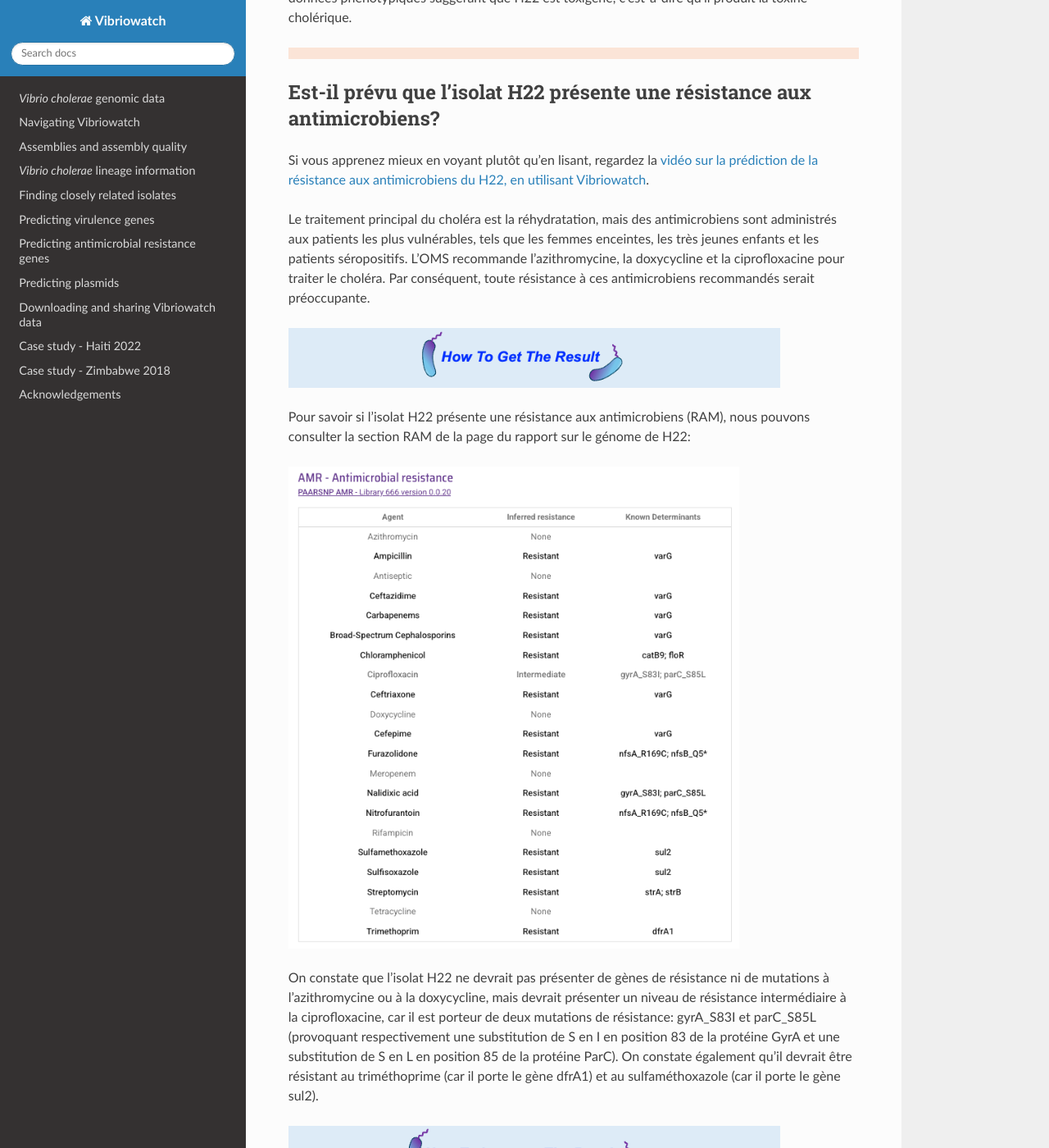
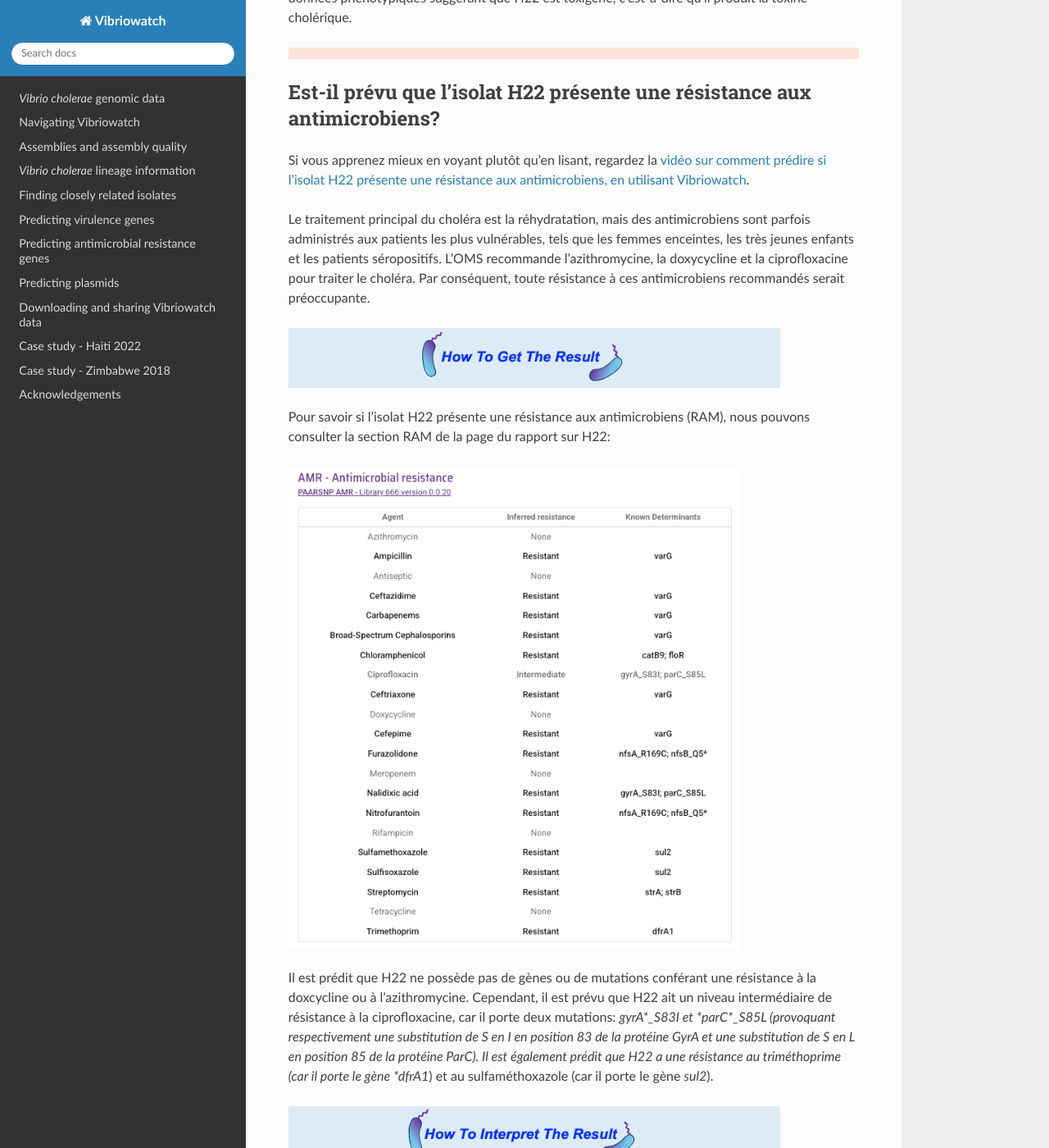
Before and after one commit to avrilcoghlan/vibriowatch, a Sphinx documentation site: the page built from docs/source/haiti_francais.rst, in a window 1280 px wide and 1400 px high, scrolled down 6090 px. Shown: the whole window at 82% size. Built offline with Sphinx 7.4.7 and the Read the Docs theme 3.1.0, drawn with Linux system fonts in a browser that asks for light colours; some of the changed text lies outside the part shown.

Commit message:
Update haiti_francais.rst

```diff
--- a/docs/source/haiti_francais.rst
+++ b/docs/source/haiti_francais.rst
@@ -125,7 +125,7 @@ Le choléra est une maladie caractérisée par une diarrhée aqueuse aiguë, don
 .. image:: HowToGetTheResult.png
   :width: 600
 
-Pour savoir si l'isolat H22 porte les gènes de la toxine cholérique et est donc susceptible de produire de la toxine cholérique, nous pouvons consulter la section Virulence de la page du rapport sur le génome de l'isolat H22:
+Pour savoir si l'isolat H22 porte les gènes de la toxine cholérique et est donc susceptible de produire de la toxine cholérique, nous pouvons consulter la section Virulence de la page du rapport sur H22:
 
 .. image:: Picture121.png
   :width: 550
@@ -145,21 +145,23 @@ Vous pouvez voir qu'il y a une coche à côté de *ctxA* et *ctxB*, donc il est
 Est-il prévu que l’isolat H22 présente une résistance aux antimicrobiens?
 -------------------------------------------------------------------------
 
-Si vous apprenez mieux en voyant plutôt qu'en lisant, regardez la `vidéo sur la prédiction de la résistance aux antimicrobiens du H22, en utilisant Vibriowatch`_.
+Si vous apprenez mieux en voyant plutôt qu'en lisant, regardez la `vidéo sur comment prédire si l'isolat H22 présente une résistance aux antimicrobiens, en utilisant Vibriowatch`_.
 
-.. _vidéo sur la prédiction de la résistance aux antimicrobiens du H22, en utilisant Vibriowatch: https://youtu.be/sOl5hqRyBa0
+.. _vidéo sur comment prédire si l'isolat H22 présente une résistance aux antimicrobiens, en utilisant Vibriowatch: https://youtu.be/sOl5hqRyBa0
 
-Le traitement principal du choléra est la réhydratation, mais des antimicrobiens sont administrés aux patients les plus vulnérables, tels que les femmes enceintes, les très jeunes enfants et les patients séropositifs. L'OMS recommande l'azithromycine, la doxycycline et la ciprofloxacine pour traiter le choléra. Par conséquent, toute résistance à ces antimicrobiens recommandés serait préoccupante.
+Le traitement principal du choléra est la réhydratation, mais des antimicrobiens sont parfois administrés aux patients les plus vulnérables, tels que les femmes enceintes, les très jeunes enfants et les patients séropositifs. L'OMS recommande l'azithromycine, la doxycycline et la ciprofloxacine pour traiter le choléra. Par conséquent, toute résistance à ces antimicrobiens recommandés serait préoccupante.
 
 .. image:: HowToGetTheResult.png
   :width: 600
 
-Pour savoir si l'isolat H22 présente une résistance aux antimicrobiens (RAM), nous pouvons consulter la section RAM de la page du rapport sur le génome de H22:
+Pour savoir si l'isolat H22 présente une résistance aux antimicrobiens (RAM), nous pouvons consulter la section RAM de la page du rapport sur H22:
 
 .. image:: Picture122.png
   :width: 550
 
-On constate que l'isolat H22 ne devrait pas présenter de gènes de résistance ni de mutations à l'azithromycine ou à la doxycycline, mais devrait présenter un niveau de résistance intermédiaire à la ciprofloxacine, car il est porteur de deux mutations de résistance: gyrA_S83I et parC_S85L (provoquant respectivement une substitution de S en I en position 83 de la protéine GyrA et une substitution de S en L en position 85 de la protéine ParC). On constate également qu'il devrait être résistant au triméthoprime (car il porte le gène dfrA1) et au sulfaméthoxazole (car il porte le gène sul2).
+Il est prédit que H22 ne possède pas de gènes ou de mutations conférant une résistance à la doxcycline ou à l'azithromycine.
+Cependant, il est prévu que H22 ait un niveau intermédiaire de résistance à la ciprofloxacine, car il porte deux mutations:
+*gyrA*_S83I et *parC*_S85L (provoquant respectivement une substitution de S en I en position 83 de la protéine GyrA et une substitution de S en L en position 85 de la protéine ParC). Il est également prédit que H22 a une résistance au triméthoprime (car il porte le gène *dfrA1*) et au sulfaméthoxazole (car il porte le gène *sul2*).
 
 .. image:: HowToInterpretTheResult.png
   :width: 600
```
